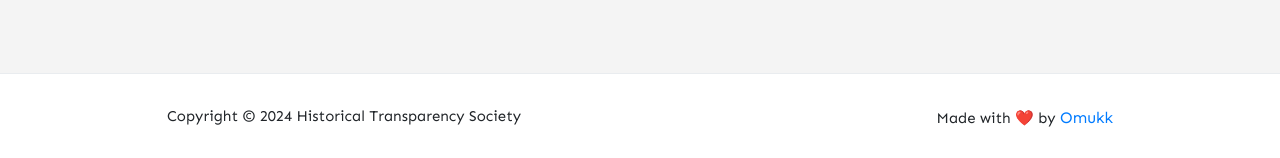
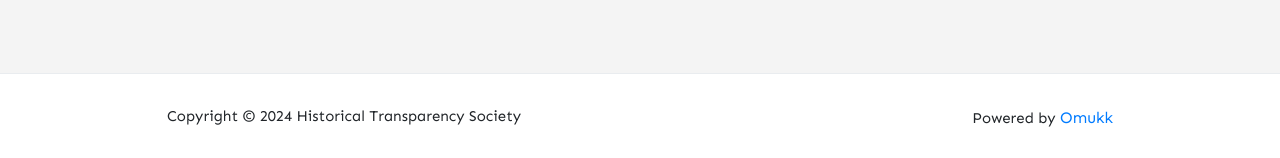
Before and after one commit to pptx704/hts, a Jekyll site: the page built from index.html, in a window 1280 px wide. Shown: the part 1147-1305 px from the top of the page. Built offline with Jekyll 4.4.1, drawn with Linux system fonts in a browser that asks for light colours; nearby versions of some CDN libraries; the list of posts is cut into pages by our own code; comment, search, counter and statistics services are not loaded.

Commit message:
fixed footer

```diff
--- a/_layouts/default.html
+++ b/_layouts/default.html
@@ -113,7 +113,7 @@
                 Copyright © {{ site.time | date: "%Y" }} {{ site.name }}
             </div>
             <div class="col-md-6 col-sm-12 text-center text-lg-right">
-                Made with ❤️ by <a target="_blank" href="https://omukk.vercel.app/">Omukk</a>
+                Powered by <a target="_blank" href="https://omukk.dev/">Omukk</a>
             </div>
         </div>
     </div>
```
